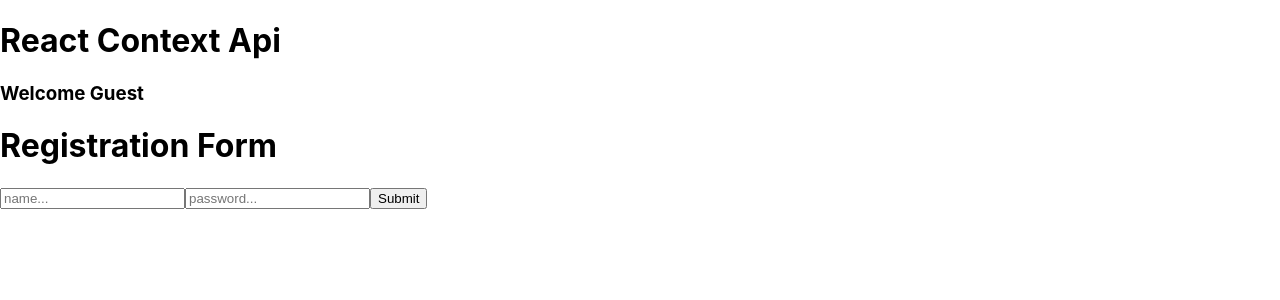
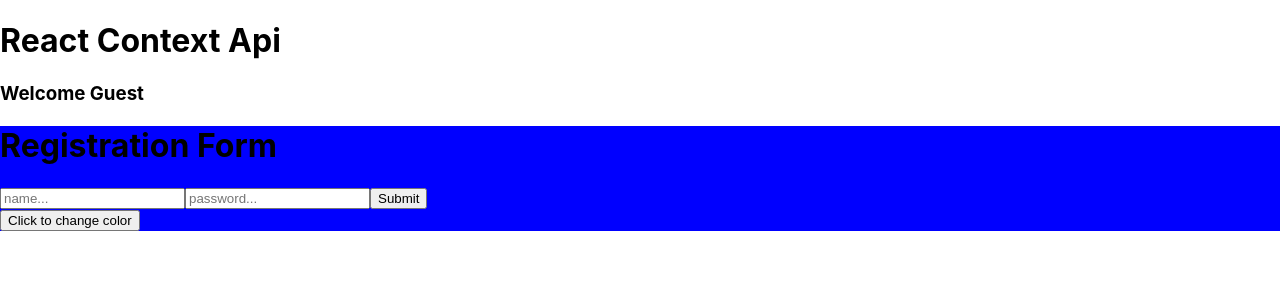
Before and after one commit to celociousalltrin/ReactHooks, a React (Create React App) app: page / in a window 1280 px wide. Shown: the top 300 px of the page. Built offline with nearby package versions, Linux system fonts and the light colour scheme.

Commit message:
UseContext completed

```diff
--- /dev/null
+++ b/src/Context Component/Auth.css
@@ -0,0 +1,7 @@
+#light {
+    background-color: blue;
+}
+
+#dark {
+    background-color: brown;
+}
--- a/src/Context Component/Auth.js
+++ b/src/Context Component/Auth.js
@@ -2,15 +2,17 @@ import React from 'react';
 import Home from './Home';
 import Form from './Form';
 import { UseUserContext } from '../usecontext/Context';
+import "./Auth.css";
 
 const Auth = () => {
-    const {userInfo} = UseUserContext()
+    const {userInfo, theme, toogleTheme} = UseUserContext()
 
   return (
-    <div>
+    <div id={theme}>
 {userInfo.isGuestUser ? <Form /> : <Home />}
+<button onClick={toogleTheme}>Click to change color</button>
     </div>
   )
 }
 
-export default Auth
+export default Auth;
--- a/src/usecontext/Context.js
+++ b/src/usecontext/Context.js
@@ -4,6 +4,8 @@ export const UserContext = createContext({
   userInfo: null,
   logIn: () => {},
   logOut: () => {},
+  theme: null,
+  toogleTheme: () =>{},
 });
 
 const USERINFO = { name: "Guest", isGuestUser: true };
@@ -13,6 +15,7 @@ const USERINFO = { name: "Guest", isGuestUser: true };
 export const UserContextProvider = (({children})=>{
 
     const [userInfo, setUserInfo] = useState(USERINFO)
+    const [theme, setTheme] = useState("light")
 
     function logIn(username){
             setUserInfo({isGuestUser: false, name: username})
@@ -22,8 +25,12 @@ export const UserContextProvider = (({children})=>{
         setUserInfo(USERINFO)
     }
 
+    const toogleTheme = (()=>{
+        setTheme((curr)=>curr === "light" ? "dark" :"light")
+    })
+
     return (
-        <UserContext.Provider value={{userInfo, logIn, logOut}}>
+        <UserContext.Provider value={{userInfo, logIn, logOut, theme, toogleTheme}}>
             {children}
         </UserContext.Provider>
     )
@@ -32,8 +39,8 @@ export const UserContextProvider = (({children})=>{
 
 
 export const UseUserContext = (()=>{
-    const {userInfo, logIn, logOut} = useContext(UserContext);
+    const {userInfo, logIn, logOut, theme, toogleTheme} = useContext(UserContext);
 
 
-    return {userInfo, logIn, logOut};
+    return {userInfo, logIn, logOut, theme, toogleTheme} ;
 })
```
